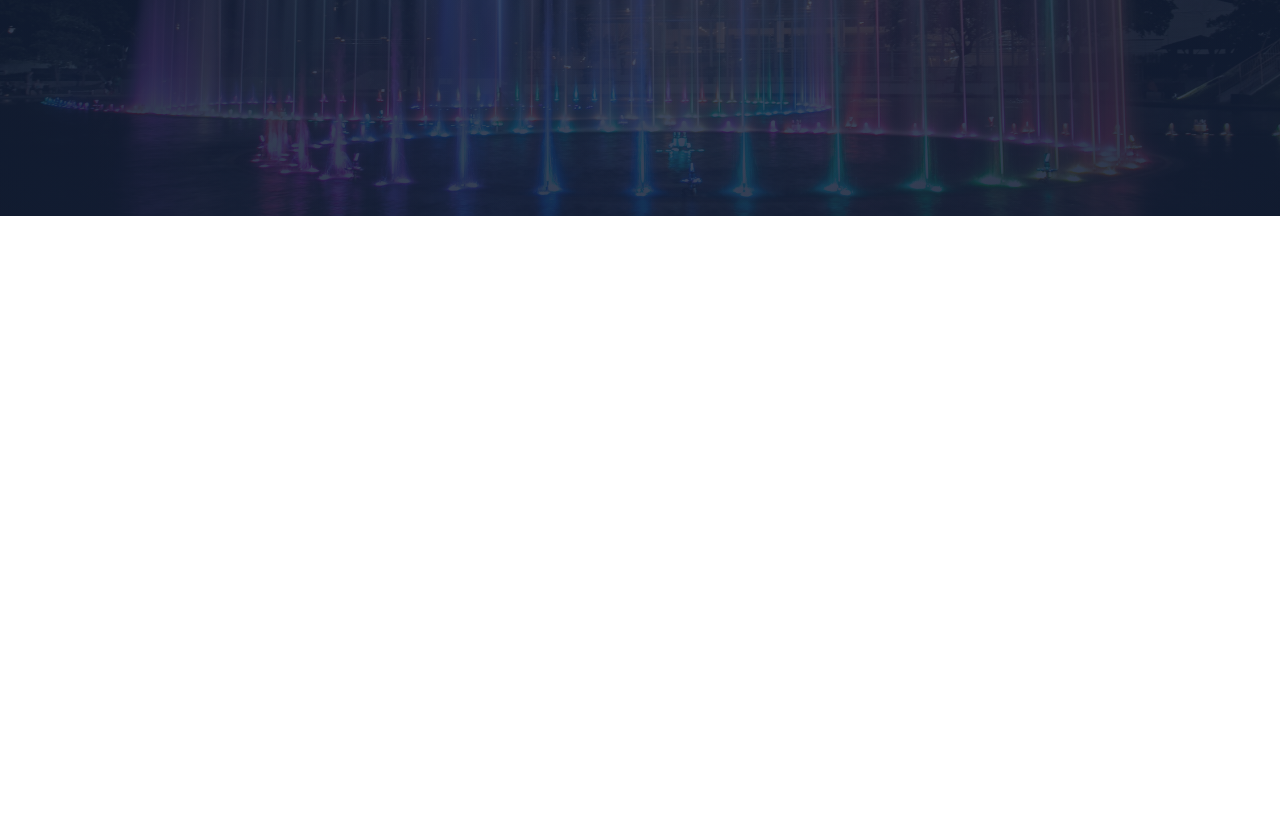
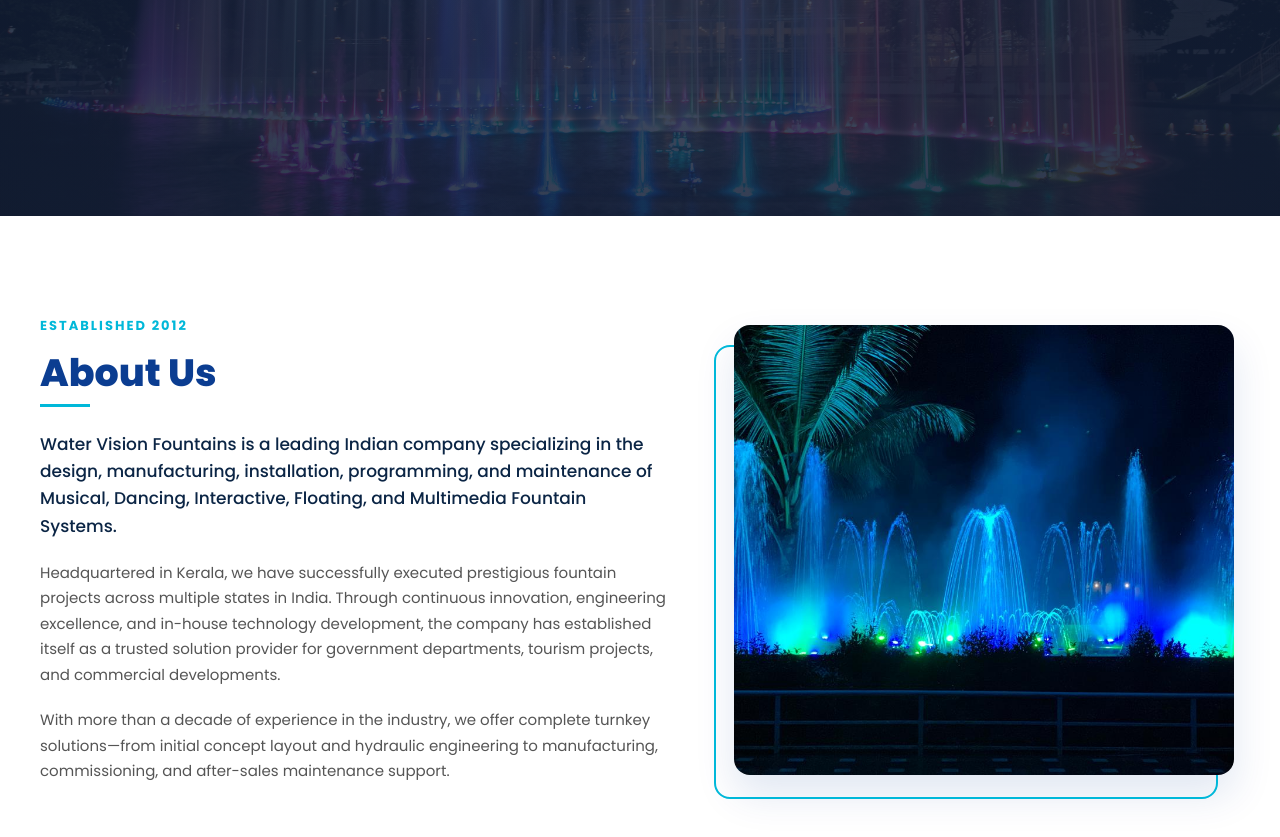
Before and after one commit to jionbiju/water-vision, a React (Vite) app in the folder frontend/: page / in a window 1280 px wide. Shown: the part 629-1466 px from the top of the page. Before the commit the page ends 845 px from the top, so only its background shows below. Built offline with nearby package versions, Linux system fonts and the light colour scheme.

Commit message:
About created

```diff
--- a/frontend/src/App.jsx
+++ b/frontend/src/App.jsx
@@ -2,6 +2,7 @@ import { useState } from 'react'
 import './App.css'
 import Navbar from './components/Navbar/Navbar'
 import Hero from './components/Hero/Hero'
+import About from './components/About/About'
 
 function App() {
   const [count, setCount] = useState(0)
@@ -10,6 +11,7 @@ function App() {
     <>
       <Navbar/>
       <Hero/>
+      <About/>
     </>
   )
 }
--- /dev/null
+++ b/frontend/src/components/About/About.css
@@ -0,0 +1,133 @@
+.about-section {
+  width: 100%;
+  background-color: #ffff; /* Clean white canvas background */
+  padding: 100px 24px;
+  overflow: hidden;
+}
+
+.abt-container {
+  max-width: 1200px;
+  margin: 0 auto;
+  display: grid;
+
+  gap: 60px;
+  align-items: center;
+}
+
+/* Desktop 2-Column Split Layout */
+@media (min-width: 992px) {
+  .abt-container {
+    grid-template-columns: 1.1fr 0.9fr; /* Left side slightly wider for comfortable reading lines */
+  }
+}
+
+/* Left Section Details */
+.abt-subtitle {
+  color: #00b8d9; /* Signature brand Aqua / Cyan accent color */
+  font-size: 13px;
+  font-weight: 700;
+  text-transform: uppercase;
+  letter-spacing: 2px;
+  display: block;
+  margin-bottom: 8px;
+}
+
+.abt-title {
+  color: #0b3d91; /* Primary Corporate Deep Blue */
+  font-size: 38px;
+  font-weight: 800;
+  margin-bottom: 30px;
+  position: relative;
+  display: inline-block;
+}
+
+/* Subtle line indicator under the heading matching premium layouts */
+.abt-title::after {
+  content: '';
+  position: absolute;
+  left: 0;
+  bottom: -6px;
+  width: 50px;
+  height: 3px;
+  background-color: #00b8d9;
+}
+
+.abt-profile {
+  display: flex;
+  flex-direction: column;
+  gap: 20px;
+}
+
+.abt-para {
+  color: #555555;
+  font-size: 15px;
+  line-height: 1.7;
+}
+
+/* Emphasizes the first summary block */
+.abt-para.highlight {
+  font-size: 17px;
+  color: #0b2545;
+  font-weight: 500;
+  line-height: 1.6;
+}
+
+/* Right Section Image Layout styling */
+.abt-right {
+  display: flex;
+  justify-content: center;
+  align-items: center;
+  width: 100%;
+}
+
+.image-wrapper {
+  position: relative;
+  width: 100%;
+  max-width: 500px;
+  border-radius: 16px;
+  box-shadow: 0 20px 40px rgba(11, 61, 145, 0.12); /* Clean blue-tinted depth shadow */
+}
+
+/* Decorative geometric backing panel context to make photo drop layout pop */
+.image-wrapper::before {
+  content: '';
+  position: absolute;
+  top: 20px;
+  left: -20px;
+  width: 100%;
+  height: 100%;
+  border: 2px solid #00b8d9;
+  border-radius: 16px;
+  z-index: 1;
+  pointer-events: none;
+}
+
+.about-img {
+  width: 100%;
+  height: 450px;
+  object-fit: cover;
+  border-radius: 16px;
+  display: block;
+  position: relative;
+  z-index: 2; /* Sits sharply in front of the cyan accent outline box */
+}
+
+/* Responsive Scaling for smaller screens */
+@media (max-width: 768px) {
+  .about-section {
+    padding: 60px 16px;
+  }
+
+  .abt-title {
+    font-size: 30px;
+  }
+
+  .about-img {
+    height: 320px; /* Reduces image height on mobile screen viewports */
+  }
+
+  .image-wrapper::before {
+    left: -10px;
+    top: 10px;
+  }
+}
--- /dev/null
+++ b/frontend/src/components/About/About.jsx
@@ -0,0 +1,50 @@
+import React from 'react';
+import './About.css';
+import about from '../../assets/about.jpeg';
+
+const About = () => {
+  return (
+    <section className="about-section" id="about">
+      <div className="abt-container">
+
+        {/* Left Content Column */}
+        <div className="abt-left">
+          <span className="abt-subtitle">Established 2012</span>
+          <h2 className="abt-title">About Us</h2>
+
+          <div className="abt-profile">
+            <p className="abt-para highlight">
+              Water Vision Fountains is a leading Indian company specializing in the design,
+              manufacturing, installation, programming, and maintenance of Musical, Dancing,
+              Interactive, Floating, and Multimedia Fountain Systems.
+            </p>
+
+            <p className="abt-para">
+              Headquartered in Kerala, we have successfully executed prestigious fountain
+              projects across multiple states in India. Through continuous innovation, engineering
+              excellence, and in-house technology development, the company has established itself
+              as a trusted solution provider for government departments, tourism projects, and
+              commercial developments.
+            </p>
+
+            <p className="abt-para">
+              With more than a decade of experience in the industry, we offer complete turnkey
+              solutions—from initial concept layout and hydraulic engineering to manufacturing,
+              commissioning, and after-sales maintenance support.
+            </p>
+          </div>
+        </div>
+
+        {/* Right Image Column */}
+        <div className="abt-right">
+          <div className="image-wrapper">
+            <img src={about} alt="Water Vision Fountains Showcase" className="about-img" />
+          </div>
+        </div>
+
+      </div>
+    </section>
+  );
+};
+
+export default About;
```
Also changed, not shown: frontend/src/assets/about.jpeg (added).
